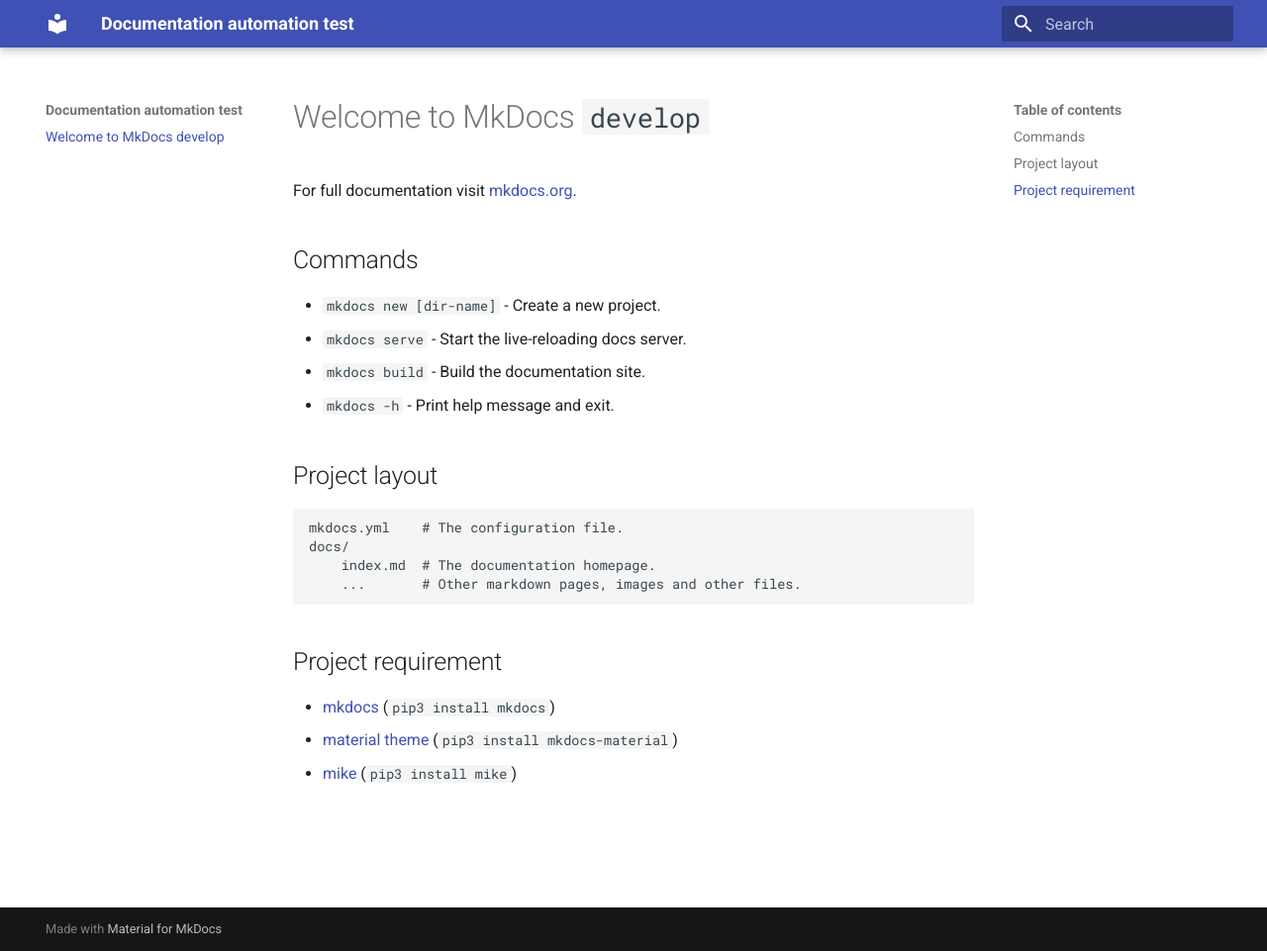
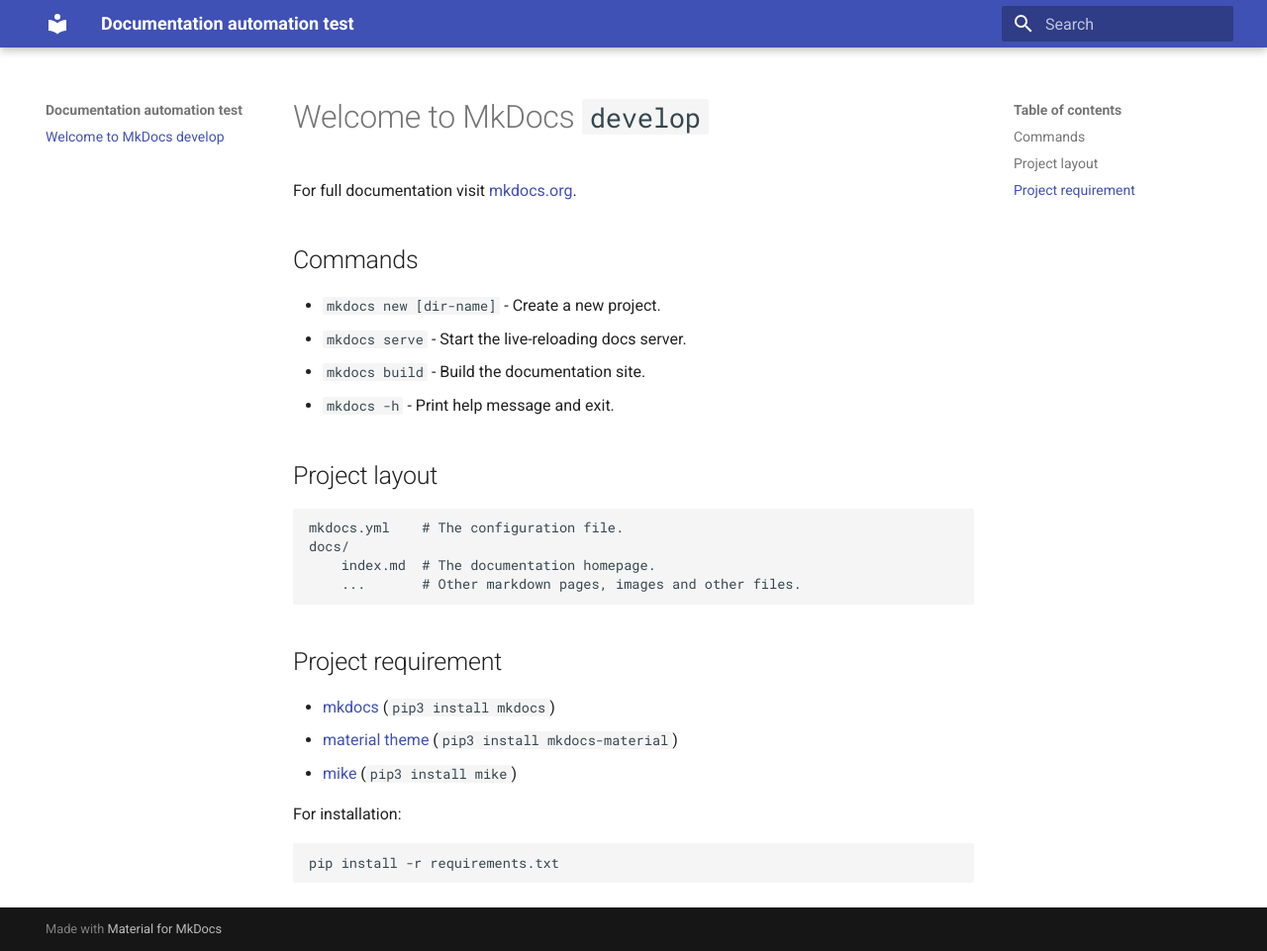
Before and after one commit to mattdibi/docs_automation, an MkDocs documentation site: the page built from docs/index.md, in a window 1280 px wide and 961 px high. Shown: the whole window at 99% size. Built offline with MkDocs 1.6.1 and Material for MkDocs 9.7.7, drawn with Linux system fonts in a browser that asks for light colours; the version menu is left out.

Commit message:
docs: add installation command (#1)

````diff
--- a/docs/index.md
+++ b/docs/index.md
@@ -21,3 +21,9 @@
 - [mkdocs](https://www.mkdocs.org/) (`pip3 install mkdocs`)
 - [material theme](https://squidfunk.github.io/mkdocs-material/) (`pip3 install mkdocs-material`)
 - [mike](https://github.com/jimporter/mike) (`pip3 install mike`)
+
+For installation:
+
+```bash
+pip install -r requirements.txt
+```
````
